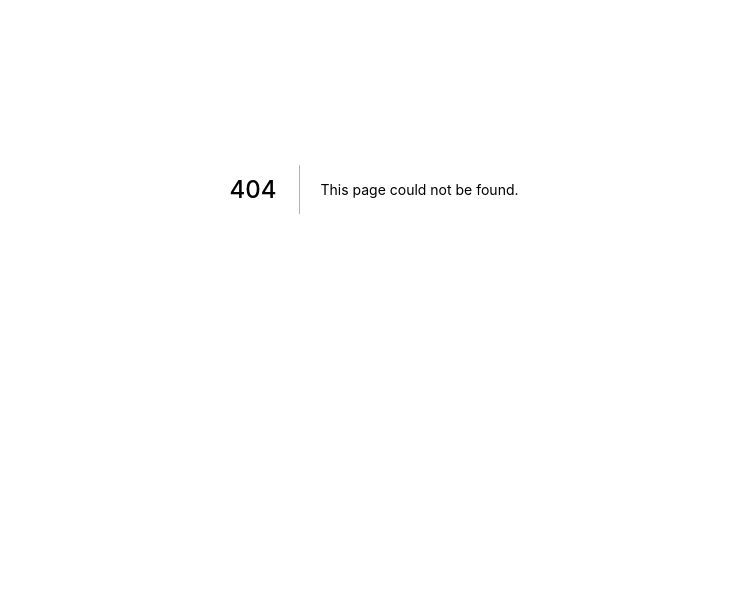
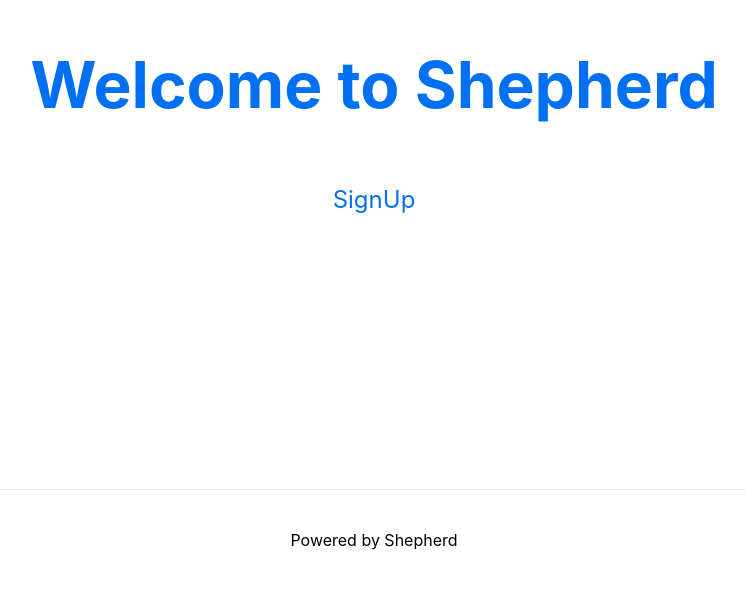
Before and after one commit to waye-huang/dynamic-forms, a Next.js app: page / in a window 1280 px wide. Before the commit this address had no page. Shown: the part 211-800 px from the top of the page, without its empty margins (266-1011 px from the left). Built offline with nearby package versions, Linux system fonts and the light colour scheme.

Commit message:
cookie feature completed

```diff
--- /dev/null
+++ b/pages/index.jsx
@@ -0,0 +1,39 @@
+import styles from '../styles/Home.module.css'
+import { useRouter } from 'next/router'
+import Link from 'next/link'
+
+export default function Home() {
+  const router = useRouter();
+
+  const isActive = (pathname) => router.pathname === pathname
+  return (
+    <div className={styles.container}>
+
+      <main className={styles.main}>
+
+        <div className="bg-white text-primary/*  */ text-center my-5">
+          {/* <h1 className="display-3">
+              Administration made easy
+            </h1> */}
+          <h1 href='http://localhost:3000/' className={styles.title}>
+            <a>Welcome to Shepherd</a>
+          </h1>
+          <div className={styles.grid}>
+            <Link href='/signup'>
+              <a className={styles.subtitle}>
+                SignUp
+              </a>
+            </Link>
+
+          </div>
+
+        </div>
+
+      </main>
+
+      <footer className={styles.footer}>
+        <a >Powered by Shepherd</a>
+      </footer>
+    </div>
+  )
+}
```
